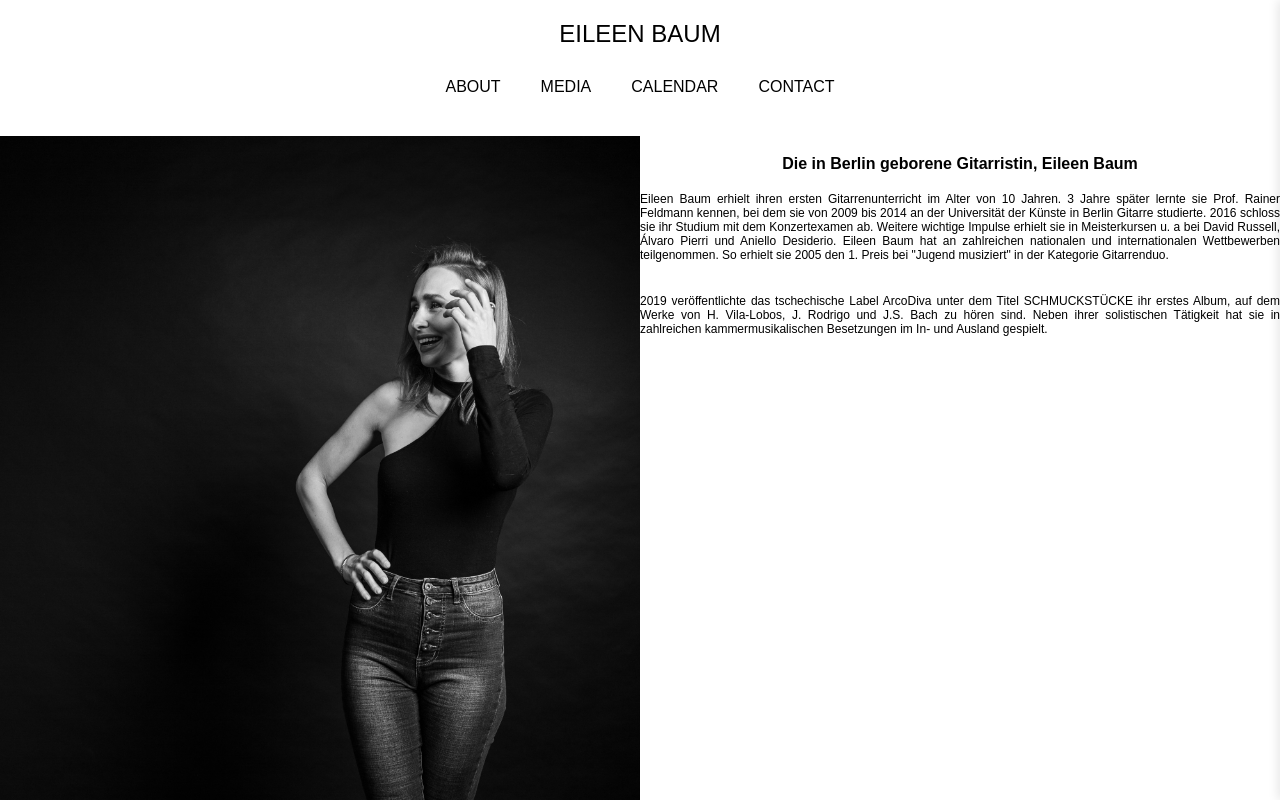
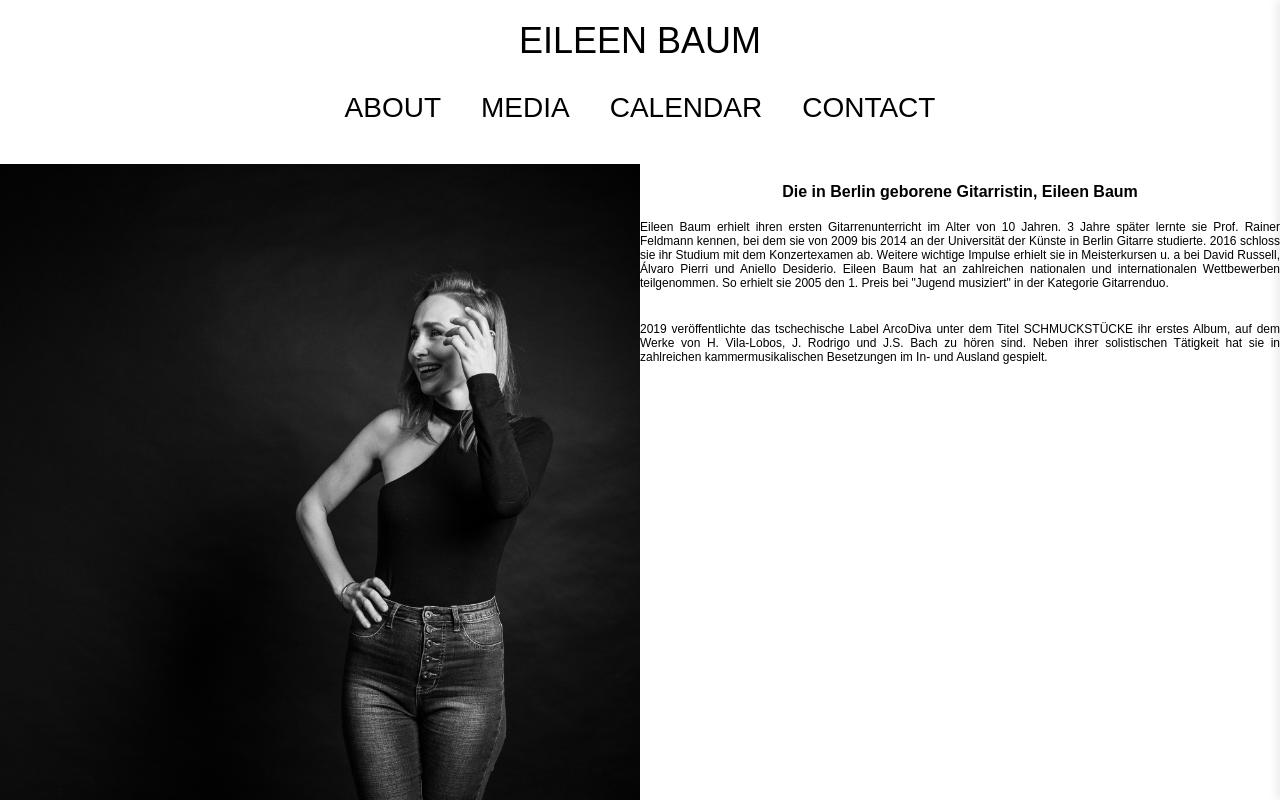
Before and after one commit to Matt0107/eileen-react-second-version, a React (Create React App) app: page /About in a window 1280 px wide. Shown: the top 800 px of the page. Built offline with nearby package versions, Linux system fonts and the light colour scheme.

Commit message:
media query ajoutées, reste fonction burger menu

```diff
--- a/src/styles/index.css
+++ b/src/styles/index.css
@@ -269,3 +269,63 @@ body {
 #privacy {
     margin: 3%;
 }
+
+/* Media queries */
+@media only screen and (min-width: 390px) {
+    .title {
+        font-size: 175%;
+    }
+
+    .navbar a {
+        font-size: 125%;
+    }
+
+
+
+}
+
+@media only screen and (min-width: 768px) {
+    .title {
+        font-size: 200%;
+    }
+
+    .navbar a {
+        font-size: 150%;
+    }
+
+    .burger-menu {
+        display: block;
+    }
+}
+
+@media only screen and (max-width: 1024px) {
+
+    /* Show the burger menu on devices with a screen width smaller than 1024px */
+    .burger-menu {
+        display: block;
+    }
+
+    /* .title {
+        font-size: 3rem;
+    } */
+
+    /* Hide the links on devices with a screen width smaller than 1024px */
+    .navbar a {
+        display: none;
+        /* font-size: 2rem; */
+    }
+}
+
+@media only screen and (min-width: 1024px) {
+    .burger-menu {
+        visibility: hidden;
+    }
+
+    .title {
+        font-size: 225%;
+    }
+
+    .navbar a {
+        font-size: 175%;
+    }
+}
```
Also changed, not shown: src/components/Navigation.js (+25 -0 lines).
